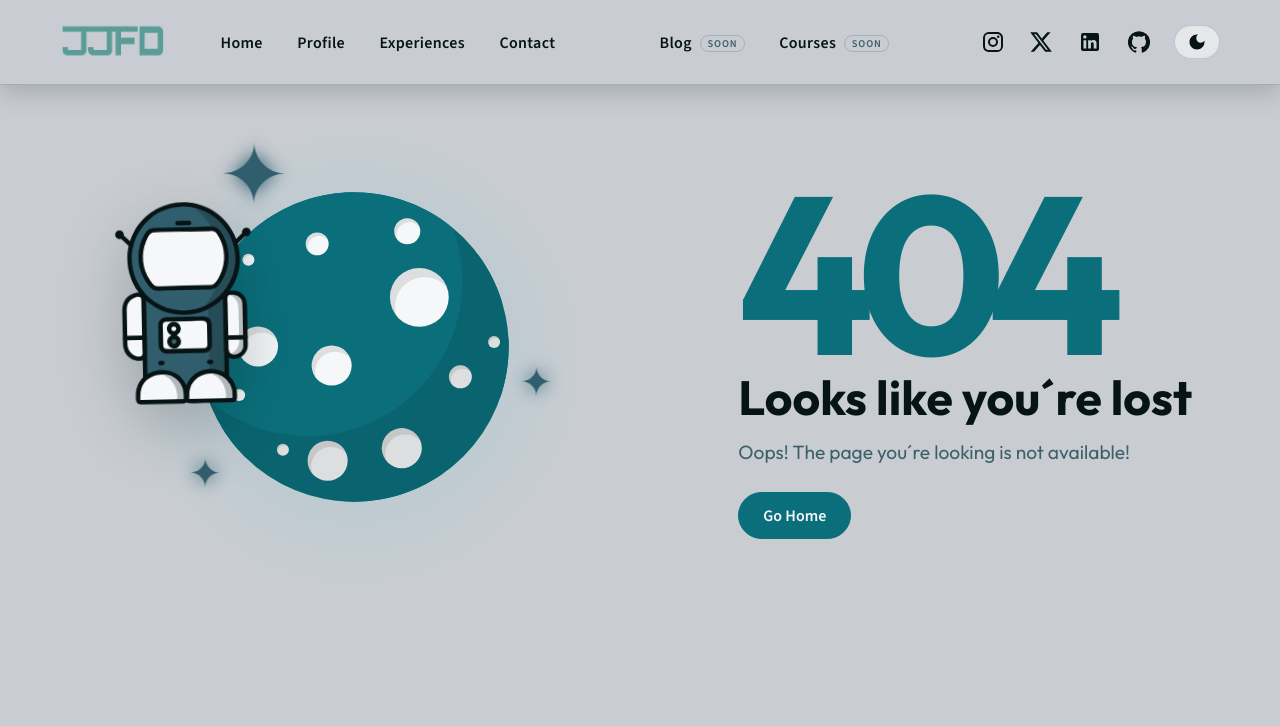
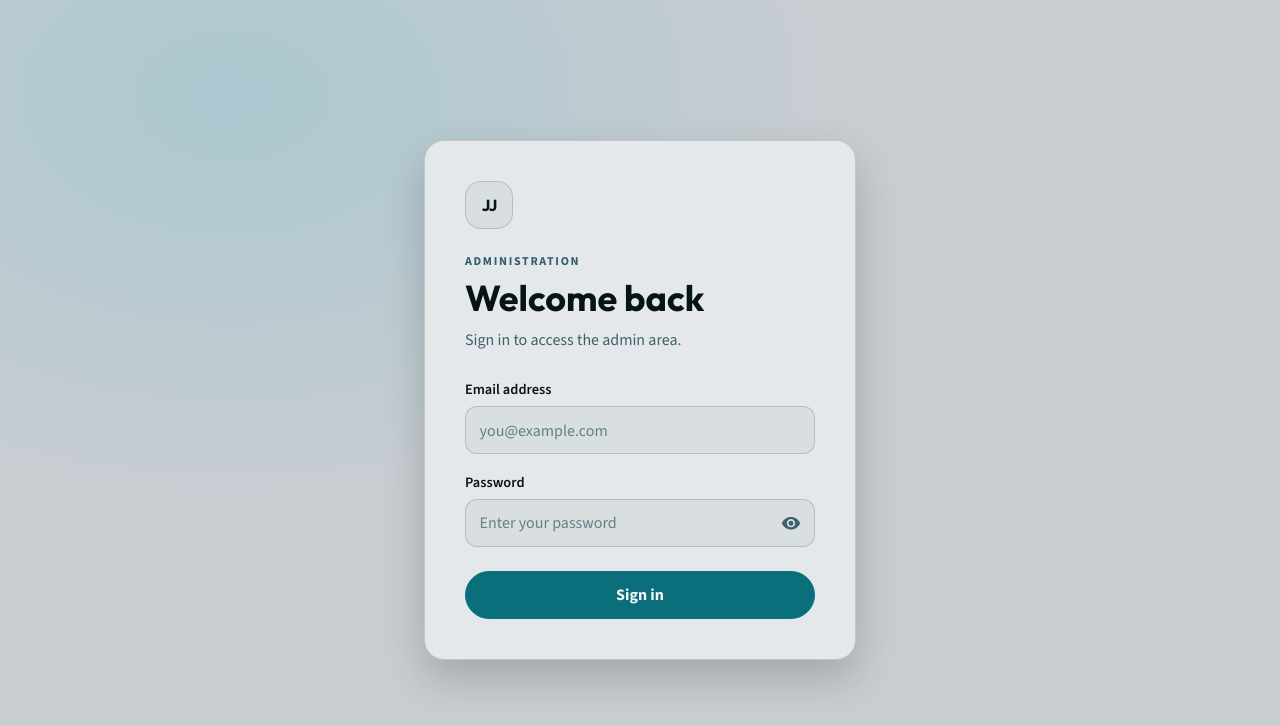
Before and after one commit to JuanJo53/my-web-page, a React app: page /admin in a window 1280 px wide. Before the commit this address led to /404. Shown: the top 726 px of the page. Built offline with nearby package versions, Linux system fonts and the light colour scheme.

Commit message:
Feature: Login admin page built, missing logic and connection to Firebase Auth

```diff
--- a/src/containers/App.jsx
+++ b/src/containers/App.jsx
@@ -2,23 +2,36 @@ import Header from "../components/Header";
 import LandingHome from "../pages/LandingHome";
 import ComingSoon from "../pages/aux-pages/ComingSoon";
 import NotFound from "../pages/aux-pages/NotFound";
+import Login from "../pages/admin/Login";
+
 import { ThemeProvider } from "../context/ThemeContext";
 
-import { BrowserRouter, Route, Routes, Navigate } from "react-router-dom";
+import { BrowserRouter, Route, Routes, Navigate, useLocation } from "react-router-dom";
 
-const App = () => (
-	<ThemeProvider>
-		<BrowserRouter>
-			<Header />
+const AppRoutes = () => {
+	const location = useLocation();
+
+	return (
+		<>
+			{location.pathname !== "/admin" && <Header />}
 			<main>
 				<Routes>
 					<Route path="/" element={<LandingHome />} />
+					<Route path="/admin" element={<Login />} />
 					<Route path="/blog" element={<ComingSoon />} />
 					<Route path="/courses" element={<NotFound />} />
 					<Route path="/404" element={<NotFound />} />
 					<Route path="*" element={<Navigate to="/404" replace />} />
 				</Routes>
 			</main>
+		</>
+	);
+};
+
+const App = () => (
+	<ThemeProvider>
+		<BrowserRouter>
+			<AppRoutes />
 		</BrowserRouter>
 	</ThemeProvider>
 );
--- /dev/null
+++ b/src/pages/admin/Login.jsx
@@ -0,0 +1,66 @@
+import React, { useState } from "react";
+import { Visibility, VisibilityOff } from "@mui/icons-material";
+
+import "../../styles/Login.scss";
+
+const Login = () => {
+	const [showPassword, setShowPassword] = useState(false);
+
+	const handleSubmit = event => {
+		event.preventDefault();
+	};
+
+	return (
+		<main className="admin-login">
+			<section className="admin-login-card" aria-labelledby="admin-login-title">
+				<div className="admin-login-mark" aria-hidden="true">
+					<span>JJ</span>
+				</div>
+				<p className="admin-login-eyebrow">ADMINISTRATION</p>
+				<h1 id="admin-login-title">Welcome back</h1>
+				<p className="admin-login-description">Sign in to access the admin area.</p>
+
+				<form className="admin-login-form" onSubmit={handleSubmit}>
+					<div className="admin-login-field">
+						<label htmlFor="admin-email">Email address</label>
+						<input
+							id="admin-email"
+							name="email"
+							type="email"
+							autoComplete="username"
+							placeholder="you@example.com"
+							required
+						/>
+					</div>
+					<div className="admin-login-field">
+						<label htmlFor="admin-password">Password</label>
+						<div className="admin-login-password">
+							<input
+								id="admin-password"
+								name="password"
+								type={showPassword ? "text" : "password"}
+								autoComplete="current-password"
+								placeholder="Enter your password"
+								required
+							/>
+							<button
+								className="admin-login-password-toggle"
+								type="button"
+								onClick={() => setShowPassword(visible => !visible)}
+								aria-label={showPassword ? "Hide password" : "Show password"}
+								aria-pressed={showPassword}
+							>
+								{showPassword ? <VisibilityOff /> : <Visibility />}
+							</button>
+						</div>
+					</div>
+					<button className="admin-login-submit" type="submit">
+						Sign in
+					</button>
+				</form>
+			</section>
+		</main>
+	);
+};
+
+export default Login;
--- /dev/null
+++ b/src/styles/Login.scss
@@ -0,0 +1,140 @@
+.admin-login {
+	display: grid;
+	min-height: 100vh;
+	place-items: center;
+	padding: clamp(1rem, 5vw, 2rem);
+	background:
+		radial-gradient(ellipse at 18% 12%, var(--hero-glow), transparent 42%),
+		var(--color-bg);
+}
+.admin-login-card {
+	width: min(100%, 27rem);
+	padding: clamp(1.5rem, 5vw, 2.5rem);
+	background: var(--color-bg-elevated);
+	border: 1px solid var(--color-border);
+	border-radius: var(--radius-md);
+	box-shadow: var(--shadow-soft);
+}
+.admin-login-mark {
+	display: grid;
+	width: 3rem;
+	height: 3rem;
+	place-items: center;
+	margin-bottom: 1.5rem;
+	background: var(--color-surface);
+	border: 1px solid var(--color-border);
+	border-radius: 1rem;
+	color: var(--color-brand);
+	font-family: var(--font-display);
+	font-size: 1rem;
+	font-weight: 700;
+	letter-spacing: -0.06em;
+}
+.admin-login-eyebrow {
+	margin: 0 0 0.5rem;
+	color: var(--color-accent);
+	font-size: 0.75rem;
+	font-weight: 700;
+	letter-spacing: 0.14em;
+}
+.admin-login-card h1 {
+	margin: 0;
+	font-size: clamp(1.8rem, 6vw, 2.25rem);
+	line-height: 1.15;
+}
+.admin-login-description {
+	margin: 0.6rem 0 1.75rem;
+	color: var(--color-muted);
+	line-height: 1.5;
+}
+.admin-login-form {
+	display: grid;
+	gap: 1.15rem;
+}
+.admin-login-field {
+	display: grid;
+	gap: 0.45rem;
+}
+.admin-login-field label {
+	font-size: 0.9rem;
+	font-weight: 600;
+}
+.admin-login-field input {
+	width: 100%;
+	min-height: 3rem;
+	padding: 0.7rem 0.85rem;
+	background: var(--color-surface);
+	border: 1px solid var(--color-border);
+	border-radius: var(--radius-sm);
+	color: var(--color-text);
+	outline: none;
+	transition:
+		border-color var(--transition-fast),
+		box-shadow var(--transition-fast);
+}
+.admin-login-password {
+	position: relative;
+}
+.admin-login-password input {
+	padding-right: 3rem;
+}
+.admin-login-password-toggle {
+	position: absolute;
+	top: 50%;
+	right: 0.35rem;
+	display: grid;
+	width: 2.35rem;
+	height: 2.35rem;
+	place-items: center;
+	padding: 0;
+	transform: translateY(-50%);
+	background: transparent;
+	border: 0;
+	border-radius: 50%;
+	color: var(--color-muted);
+	cursor: pointer;
+	transition:
+		background-color var(--transition-fast),
+		color var(--transition-fast);
+}
+.admin-login-password-toggle:hover,
+.admin-login-password-toggle:focus-visible {
+	background: var(--color-bg-elevated);
+	color: var(--color-brand);
+}
+.admin-login-password-toggle:focus-visible {
+	outline: 2px solid var(--color-brand);
+	outline-offset: 1px;
+}
+.admin-login-password-toggle svg {
+	font-size: 1.25rem;
+}
+.admin-login-field input::placeholder {
+	color: var(--color-muted);
+	opacity: 0.75;
+}
+.admin-login-field input:focus {
+	border-color: var(--color-brand);
+	box-shadow: 0 0 0 3px var(--hero-glow);
+}
+.admin-login-submit {
+	min-height: 3rem;
+	margin-top: 0.35rem;
+	padding: 0.7rem 1rem;
+	background: var(--color-brand);
+	border: 1px solid var(--color-brand);
+	border-radius: 999px;
+	color: var(--color-on-brand);
+	font-weight: 700;
+	transition:
+		background-color var(--transition-fast),
+		transform var(--transition-fast);
+}
+.admin-login-submit:hover {
+	background: var(--color-brand-strong);
+	transform: translateY(-1px);
+}
+.admin-login-submit:focus-visible {
+	outline: 3px solid var(--color-accent);
+	outline-offset: 3px;
+}
```
